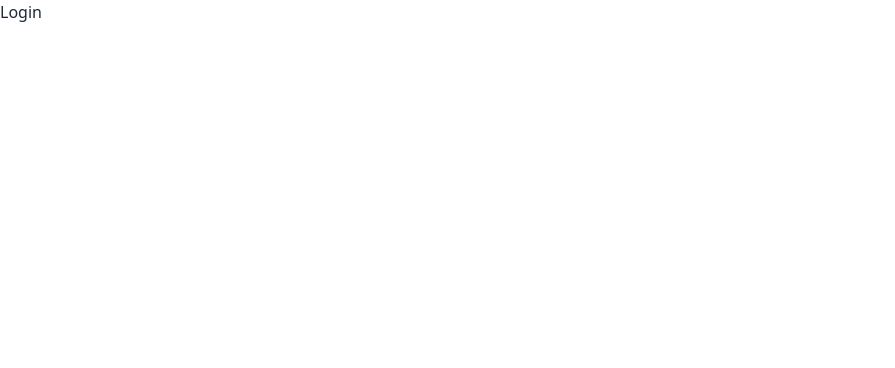
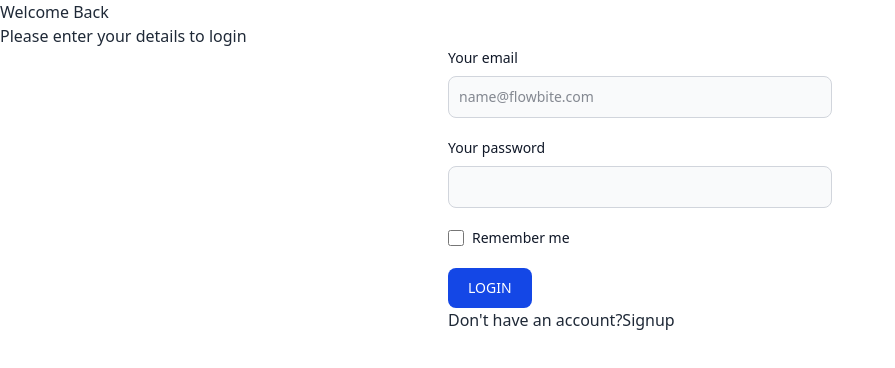
Before and after one commit to Imi-Nkateko/resume-builder, a React (Vite) app in the folder frontend/: page /login in a window 1280 px wide. Shown: the top 368 px of the page, without its empty margins (0-895 px from the left). Built offline with nearby package versions, Linux system fonts and the light colour scheme.

Commit message:
add login ui and pass correct props

```diff
--- a/frontend/src/pages/auth/Login.jsx
+++ b/frontend/src/pages/auth/Login.jsx
@@ -1,7 +1,80 @@
 import React from "react";
+import { useState } from "react";
+import { useNavigate } from "react-router-dom";
 
-const Login = () => {
-  return <div>Login</div>;
+const Login = ({ setCurrentPage }) => {
+  const [email, setEmail] = useState("");
+  const [password, setPassword] = useState("");
+  const [error, setError] = useState(null);
+
+  const navigate = useNavigate();
+
+  const handleLogin = async (e) => {};
+
+  return (
+    <div>
+      <h3>Welcome Back</h3>
+      <p>Please enter your details to login</p>
+      <form className="max-w-sm mx-auto" onSubmit={handleLogin}>
+       {error && <p>{error}</p>}
+        <div className="mb-5">
+          <label
+            for="email"
+            className="block mb-2 text-sm font-medium text-gray-900 dark:text-white"
+          >
+            Your email
+          </label>
+          <input
+            type="email"
+            id="email"
+            className="bg-gray-50 border border-gray-300 text-gray-900 text-sm rounded-lg focus:ring-blue-500 focus:border-blue-500 block w-full p-2.5 dark:bg-gray-700 dark:border-gray-600 dark:placeholder-gray-400 dark:text-white dark:focus:ring-blue-500 dark:focus:border-blue-500"
+            placeholder="name@flowbite.com"
+            required
+          />
+        </div>
+        <div className="mb-5">
+          <label
+            for="password"
+            className="block mb-2 text-sm font-medium text-gray-900 dark:text-white"
+          >
+            Your password
+          </label>
+          <input
+            type="password"
+            id="password"
+            className="bg-gray-50 border border-gray-300 text-gray-900 text-sm rounded-lg focus:ring-blue-500 focus:border-blue-500 block w-full p-2.5 dark:bg-gray-700 dark:border-gray-600 dark:placeholder-gray-400 dark:text-white dark:focus:ring-blue-500 dark:focus:border-blue-500"
+            required
+          />
+        </div>
+        <div className="flex items-start mb-5">
+          <div className="flex items-center h-5">
+            <input
+              id="remember"
+              type="checkbox"
+              value=""
+              className="w-4 h-4 border border-gray-300 rounded-sm bg-gray-50 focus:ring-3 focus:ring-blue-300 dark:bg-gray-700 dark:border-gray-600 dark:focus:ring-blue-600 dark:ring-offset-gray-800 dark:focus:ring-offset-gray-800"
+              required
+            />
+          </div>
+          <label
+            for="remember"
+            className="ms-2 text-sm font-medium text-gray-900 dark:text-gray-300"
+          >
+            Remember me
+          </label>
+        </div>
+        <button
+          type="submit"
+          className="text-white bg-blue-700 hover:bg-blue-800 focus:ring-4 focus:outline-none focus:ring-blue-300 font-medium rounded-lg text-sm w-full sm:w-auto px-5 py-2.5 text-center dark:bg-blue-600 dark:hover:bg-blue-700 dark:focus:ring-blue-800"
+        >
+          LOGIN
+        </button>
+        <p>Don't have an account?{""}
+          <button onClick={() => setCurrentPage("signup")}>Signup</button>
+        </p>
+      </form>
+    </div>
+  );
 };
 
 export default Login;
```
